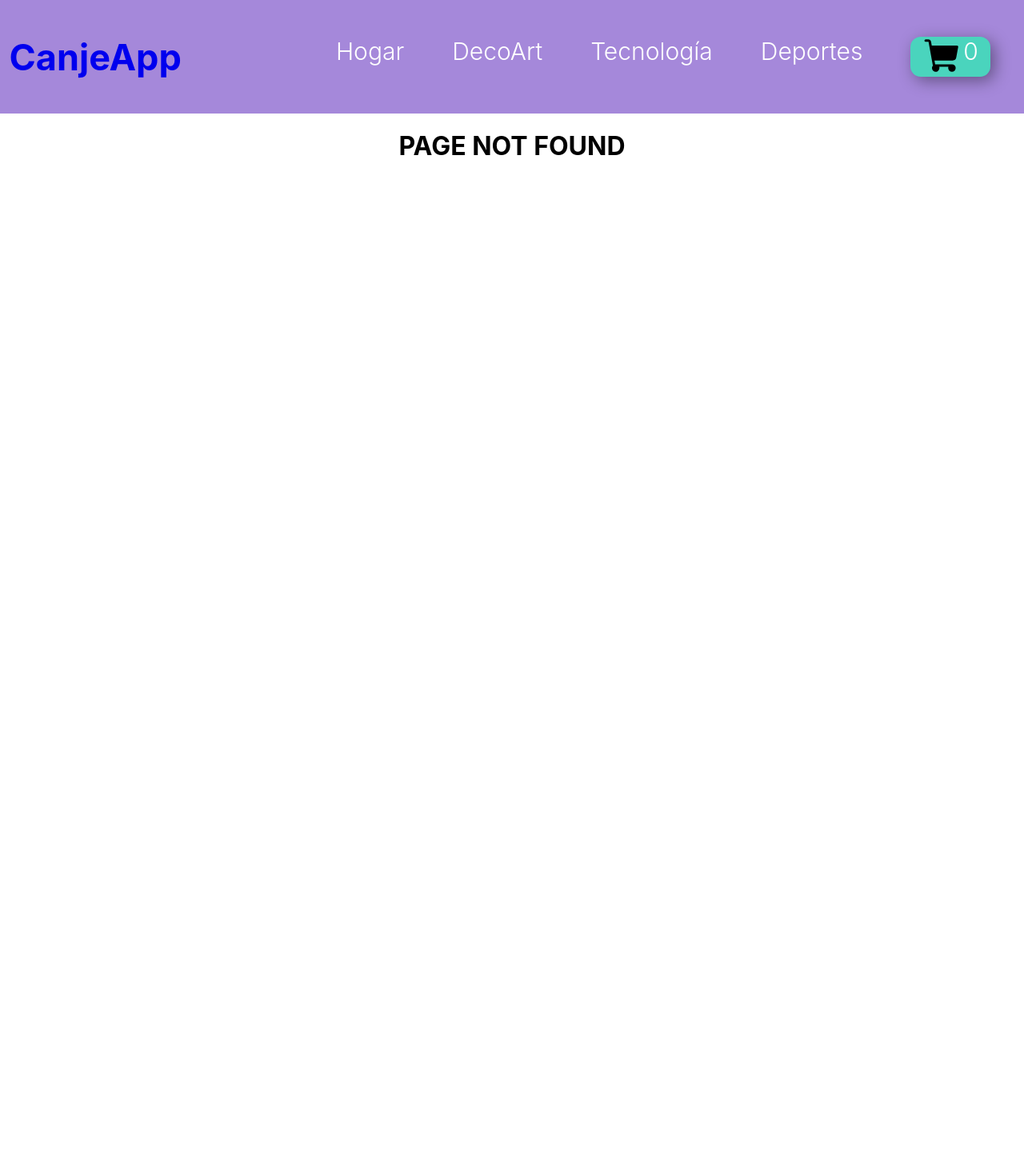
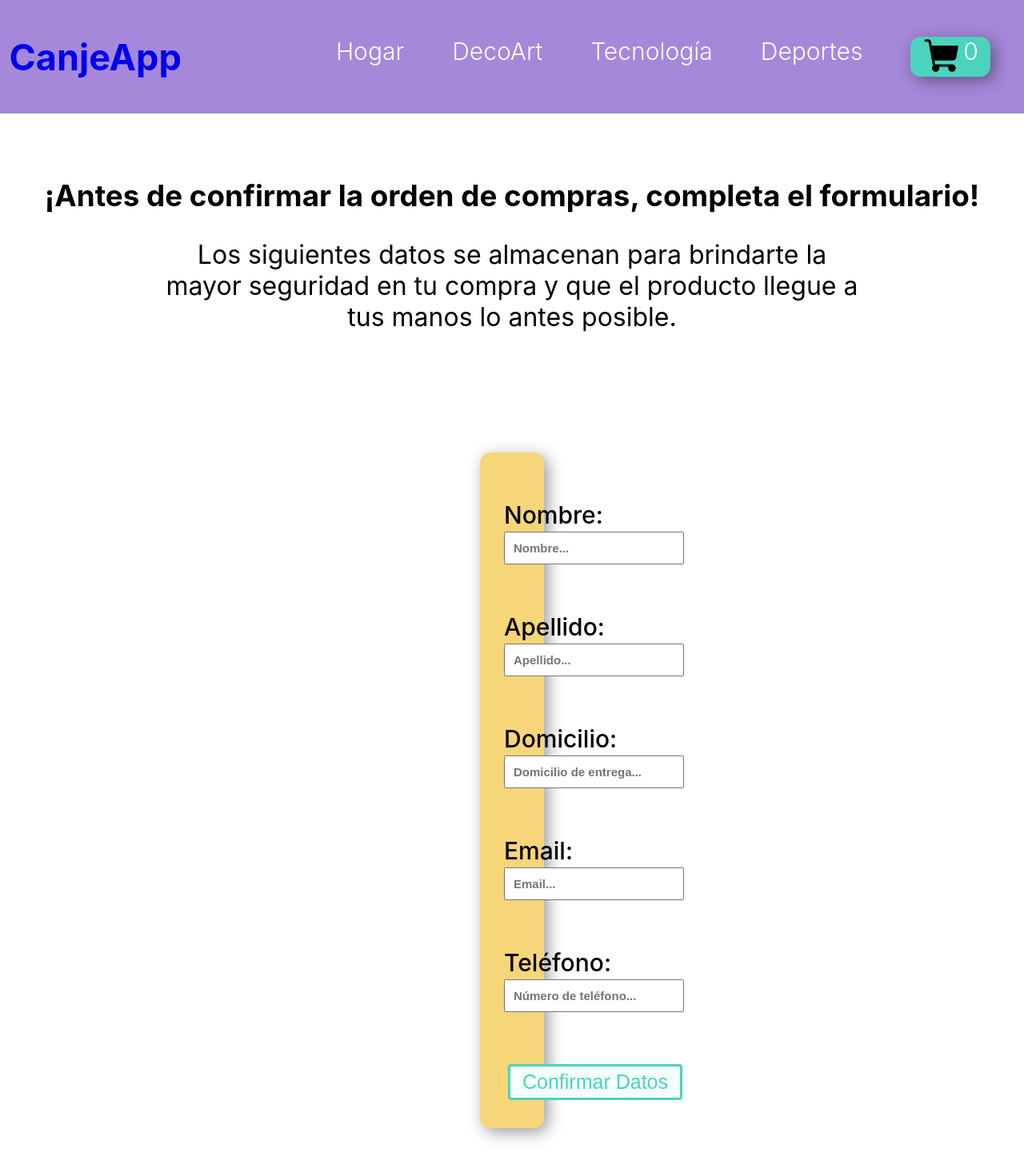
Before and after one commit to Ale-Quemel/Canje-App---React-JS, a React (Create React App) app: page /login in a window 1280 px wide. Before the commit this address had no page. Shown: the top 1466 px of the page at 80% size. Before the commit the page ends 800 px from the top, so only its background shows below. Built offline with nearby package versions, Linux system fonts and the light colour scheme.

Commit message:
Renderización optimizada del Carrito de compras + ItemForm + Orden de compras

```diff
--- a/package.json
+++ b/package.json
@@ -8,9 +8,11 @@
     "@testing-library/user-event": "^13.5.0",
     "bootstrap": "^5.1.3",
     "firebase": "^9.9.0",
+    "formik": "^2.2.9",
     "react": "^17.0.2",
     "react-bootstrap": "^2.4.0",
     "react-dom": "^17.0.2",
+    "react-hook-form": "^7.33.1",
     "react-router-dom": "^6.3.0",
     "react-scripts": "5.0.0",
     "web-vitals": "^2.1.4"
--- a/src/App.js
+++ b/src/App.js
@@ -7,6 +7,8 @@ import { BrowserRouter, Routes, Route } from 'react-router-dom';
 import { CartContextProvider } from './CartContext/CartContext';
 import Cart from './components/Cart/Cart';
 import CartOrder from './components/CartOrder/CartOrder';
+import { Navigate } from 'react-router-dom';
+import ItemForm from './components/ItemForm/ItemForm';
 
 
 const App = () => {
@@ -20,8 +22,9 @@ const App = () => {
               <Route path='/detail/:productId' element={<ItemDetailContainer/>}/>
               <Route path='/category/:categoryId' element={<ItemListContainer/>}/>
               <Route path='/cart' element={<Cart />}/>
-              <Route path='*' element={<h1>PAGE NOT FOUND</h1>}/>
-              <Route path='/orders' element={<CartOrder/>} />
+              <Route path='*' element={<Navigate to='/'/>}/>
+              <Route path='/orders' element={<CartOrder/>}/>
+              <Route path='/login' element={<ItemForm/>}/>
             </Routes>
           </BrowserRouter>
         </CartContextProvider>
--- a/src/components/Cart/Cart.css
+++ b/src/components/Cart/Cart.css
@@ -43,6 +43,7 @@
     font-weight: 700;
     padding: 6px 15px;
     margin: 15px;
+    margin-bottom: 150px;
     align-items: center;
     justify-items: center;
     text-decoration: none;
--- a/src/components/Cart/Cart.js
+++ b/src/components/Cart/Cart.js
@@ -2,13 +2,43 @@ import './Cart.css'
 import ItemCart from '../ItemCart/ItemCart'
 import { useCart } from "../../CartContext/CartContext"
 import { Link } from 'react-router-dom'
-
-
+import { addDoc, collection } from 'firebase/firestore'
+import { db  } from '../../services/Firebase'
+import ItemForm from '../ItemForm/ItemForm'
 
 const Cart = () => {
 
 
-    const { removeAllItem, totalProductsAdded, totalToPay } = useCart()
+    const { cart, removeAllItem, totalProductsAdded, totalToPay } = useCart()
+
+    const createOrder = () => {
+        console.log(('Crear Orden de Comprasss'));
+
+        const objOrder = {
+            buyer: {
+                name: 'Ale',
+                lastName: 'Quemel',
+                email: 'alequemel@gmail.com.ar',
+                phone: '4455354510',
+                home: '68 n°61'
+            },
+            items: cart,
+            total: totalToPay
+        }
+
+        console.log(objOrder);
+
+        const collectionRef = collection(db, 'orders')
+
+        addDoc(collectionRef, objOrder).then(({id}) => {
+            console.log(`SE HA CREADO LA ORDEN CON EL ID: ${id}`);
+
+        })
+
+
+    }
+
+
 
     if(!totalProductsAdded) {
         return (
@@ -26,7 +56,8 @@ const Cart = () => {
             <ItemCart/>
             <h2>Total: ${totalToPay}</h2>
             <button className='btn__clean' onClick={removeAllItem}>VACIAR CARRITO</button>
-            <Link className='btn__clean2' to='/orders'>CREAR ORDEN DE COMPRA</Link>
+            <ItemForm/>
+            <button onClick={createOrder} className='btn__clean2'>CREAR ORDEN DE COMPRA</button>
         </div>
 
     )
--- a/src/components/ItemCart/ItemCart.css
+++ b/src/components/ItemCart/ItemCart.css
@@ -1,5 +1,7 @@
 .cartProducts{
     margin: 20px;
+    margin-left: 200px;
+    margin-right: 200px;
     display: flex;
     justify-content: space-evenly;
     padding: 15px;
--- a/src/components/ItemCart/ItemCart.js
+++ b/src/components/ItemCart/ItemCart.js
@@ -13,9 +13,9 @@ const ItemCart = () => {
                 return(
                     <div key={prod.id} className='cartProducts'>
                         <div  className='cartProducts__title'>{prod.name} </div>
-                        <div> Cantidad: {prod.quantity} </div>
-                        <div> Precio: ${prod.price} </div>
-                        <div> Subtotal: ${prod.price * prod.quantity}</div>
+                        <div>| Cantidad: {prod.quantity} </div>
+                        <div>| Precio: ${prod.price} </div>
+                        <div>| Subtotal: ${prod.price * prod.quantity} </div>
                         <button className="btn__remove" onClick={() => removeItem(prod.id)}>Borrar</button>
 
                     </div>
--- /dev/null
+++ b/src/components/ItemForm/ItemForm.css
@@ -0,0 +1,63 @@
+.itemForm__div {
+    margin-top: 80px;
+}
+
+.itemForm__div h2 {
+    font-size: 2.3rem;
+}
+
+.itemForm__div p {
+    font-size: 2rem;
+    margin-left: 200px;
+    margin-right: 200px;
+}
+
+
+
+.itemForm {
+    margin: 150px;
+    margin-left: 600px;
+    margin-right: 600px;
+    padding: 15px;
+    background-color: #f7d579;
+    border-radius: 13px;
+    box-shadow: 5px 5px 20px rgba(0, 0, 0, 0.4);
+}
+
+.item__p {
+    padding: 15px;
+    font-size: 30px;
+    font-weight: 500;
+
+}
+
+.item__input{
+    padding: 10px;
+    font-size: 15px;
+    font-weight: 600;
+
+}
+
+input.item__btn{
+    color: #4ad4bd;
+    background-color: #f5fff9;
+    border: 3px solid #4ad4bd;
+    border-radius: 4px;
+    transition: all 400ms ease;
+    font-size: 25px;
+    padding: 5px 15px;
+    margin: 20px;
+    text-decoration: none;
+
+
+}
+
+.item__btn:hover{
+    color: #4ad4bd;
+    background-color: #f5fff9;
+    border: solid #3ca392;
+    cursor: pointer;
+    transition: 1s;
+    font-size: 28px;
+    font-weight: 600;
+}
--- /dev/null
+++ b/src/components/ItemForm/ItemForm.js
@@ -0,0 +1,50 @@
+
+
+import React from 'react';
+import { useForm } from 'react-hook-form';
+import './ItemForm.css'
+
+const ItemForm = () => {
+  const { register, handleSubmit, formState: { errors } } = useForm();
+  const onSubmit = data => console.log(data);
+  console.log(errors);
+
+  return (
+    <section>
+        <div className="itemForm__div">
+          <h2>¡Antes de confirmar la orden de compras, completa el formulario!</h2>
+          <p>Los siguientes datos se almacenan para brindarte la mayor seguridad en tu compra y que el producto llegue a tus manos lo antes posible.</p>
+        </div>
+
+        <form onSubmit={handleSubmit(onSubmit)} className="itemForm">
+            <p className="item__p">
+                <span><label className="item__label">Nombre: </label></span>
+                <input className="item__input" type="text" placeholder="Nombre..." {...register("Nombre", {required: true, maxLength: 80})} />
+            </p>
+            <p className="item__p">
+                <span><label className="item__label">Apellido: </label></span>
+                <input className="item__input" type="text" placeholder="Apellido..." {...register("Apellido", {required: true, maxLength: 100})} />
+            </p>
+            <p className="item__p">
+                <span><label className="item__label">Domicilio: </label></span>
+                <input className="item__input" type="home" placeholder="Domicilio de entrega..." {...register("Domicilio", {required: true, maxLength: 100})} />
+            </p>
+            <p className="item__p">
+                <span><label className="item__label">Email: </label></span>
+                <input className="item__input" type="text" placeholder="Email..." {...register("Email", {required: true, pattern: /^\S+@\S+$/i})} />
+            </p>
+            <p className="item__p">
+                <span><label className="item__label">Teléfono: </label></span>
+                <input className="item__input" type="tel" placeholder="Número de teléfono..." {...register("Teléfono", {required: true, minLength: 6, maxLength: 12})} />
+            </p>
+
+          <input className="item__btn" type="submit" value={"Confirmar Datos"} />
+        </form>
+
+    </section>
+  );
+}
+
+
+
+export default ItemForm
--- a/src/components/ItemListContainer/ItemListContainer.css
+++ b/src/components/ItemListContainer/ItemListContainer.css
@@ -6,6 +6,8 @@
     justify-items: center;
     justify-content: space-evenly;
     align-items: center;
+    margin-left: 100px;
+    margin-right: 100px;
 
 
   }
```
Also changed, not shown: src/components/NavBar/NavBar.js (+7 -0 lines), 2 other files (tests, documents, lock files or other folders).
